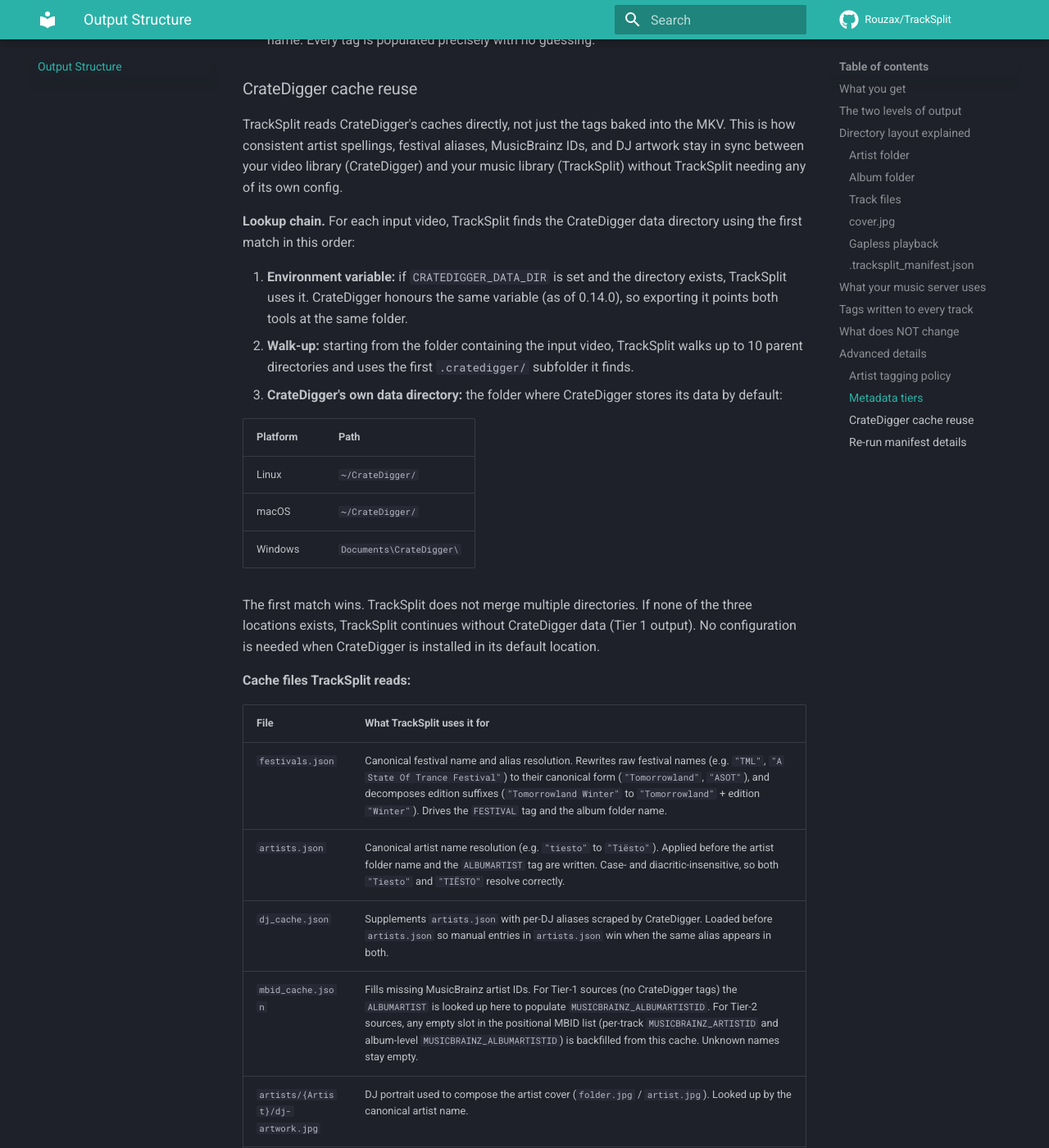
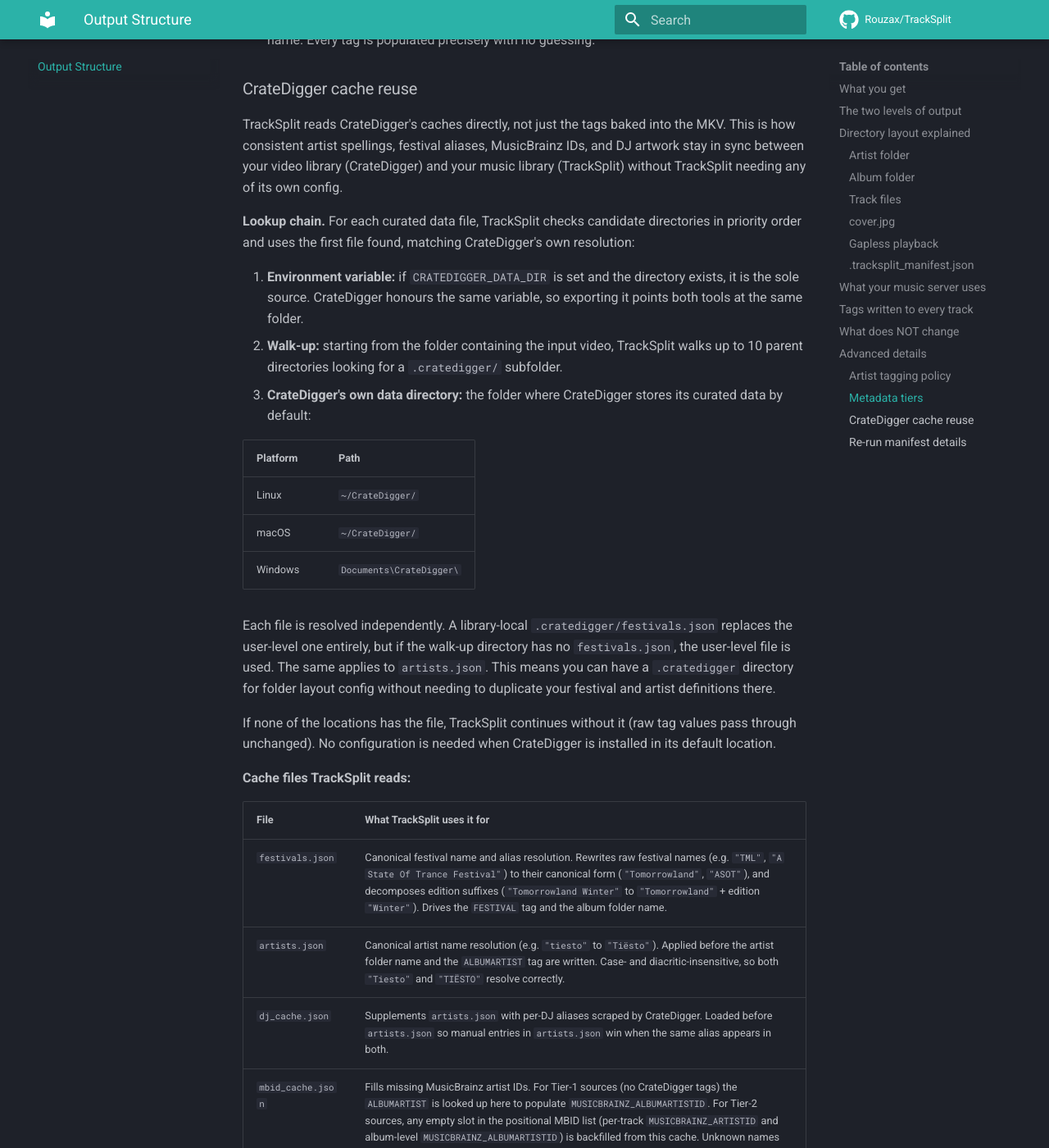
Before and after one commit to Rouzax/TrackSplit, an MkDocs documentation site: the page built from docs/output.md, in a window 1280 px wide and 1400 px high, scrolled down 7052 px. Shown: the whole window at 82% size. Built offline with MkDocs 1.6.1 and Material for MkDocs 9.7.7, drawn with Linux system fonts in a browser that asks for light colours; comment, search, counter and statistics services are not loaded; some of the changed text lies outside the part shown.

Commit message:
docs(output): update CrateDigger lookup chain for per-file resolution

```diff
--- a/docs/output.md
+++ b/docs/output.md
@@ -192,11 +192,11 @@
 
 TrackSplit reads CrateDigger's caches directly, not just the tags baked into the MKV. This is how consistent artist spellings, festival aliases, MusicBrainz IDs, and DJ artwork stay in sync between your video library (CrateDigger) and your music library (TrackSplit) without TrackSplit needing any of its own config.
 
-**Lookup chain.** For each input video, TrackSplit finds the CrateDigger data directory using the first match in this order:
+**Lookup chain.** For each curated data file, TrackSplit checks candidate directories in priority order and uses the first file found, matching CrateDigger's own resolution:
 
-1. **Environment variable:** if `CRATEDIGGER_DATA_DIR` is set and the directory exists, TrackSplit uses it. CrateDigger honours the same variable (as of 0.14.0), so exporting it points both tools at the same folder.
-2. **Walk-up:** starting from the folder containing the input video, TrackSplit walks up to 10 parent directories and uses the first `.cratedigger/` subfolder it finds.
-3. **CrateDigger's own data directory:** the folder where CrateDigger stores its data by default:
+1. **Environment variable:** if `CRATEDIGGER_DATA_DIR` is set and the directory exists, it is the sole source. CrateDigger honours the same variable, so exporting it points both tools at the same folder.
+2. **Walk-up:** starting from the folder containing the input video, TrackSplit walks up to 10 parent directories looking for a `.cratedigger/` subfolder.
+3. **CrateDigger's own data directory:** the folder where CrateDigger stores its curated data by default:
 
    | Platform | Path |
    |---|---|
@@ -204,7 +204,9 @@
    | macOS | `~/CrateDigger/` |
    | Windows | `Documents\CrateDigger\` |
 
-The first match wins. TrackSplit does not merge multiple directories. If none of the three locations exists, TrackSplit continues without CrateDigger data (Tier 1 output). No configuration is needed when CrateDigger is installed in its default location.
+Each file is resolved independently. A library-local `.cratedigger/festivals.json` replaces the user-level one entirely, but if the walk-up directory has no `festivals.json`, the user-level file is used. The same applies to `artists.json`. This means you can have a `.cratedigger` directory for folder layout config without needing to duplicate your festival and artist definitions there.
+
+If none of the locations has the file, TrackSplit continues without it (raw tag values pass through unchanged). No configuration is needed when CrateDigger is installed in its default location.
 
 **Cache files TrackSplit reads:**
 
@@ -217,8 +219,6 @@
 | `artists/{Artist}/dj-artwork.jpg` | DJ portrait used to compose the artist cover (`folder.jpg` / `artist.jpg`). Looked up by the canonical artist name. |
 | `artists/{Artist}/fanart.jpg` | Fallback portrait used when `dj-artwork.jpg` is not present. |
 
-The resolver merges all discovered `.cratedigger` directories into one config view before any tag is written. If you have CrateDigger installed and its caches populated, TrackSplit picks them up automatically. No TrackSplit-side configuration is required.
-
 ### Re-run manifest details
 
 `.tracksplit_manifest.json` records:
```
